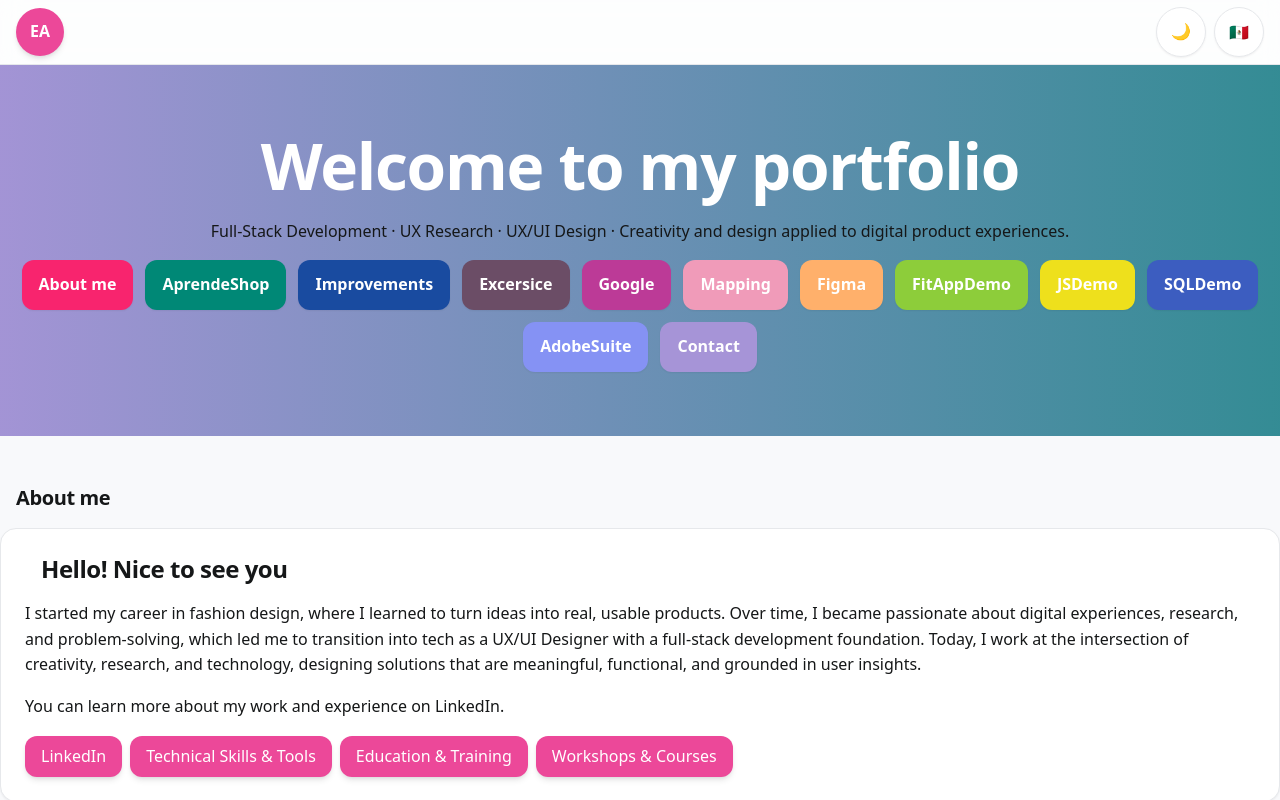
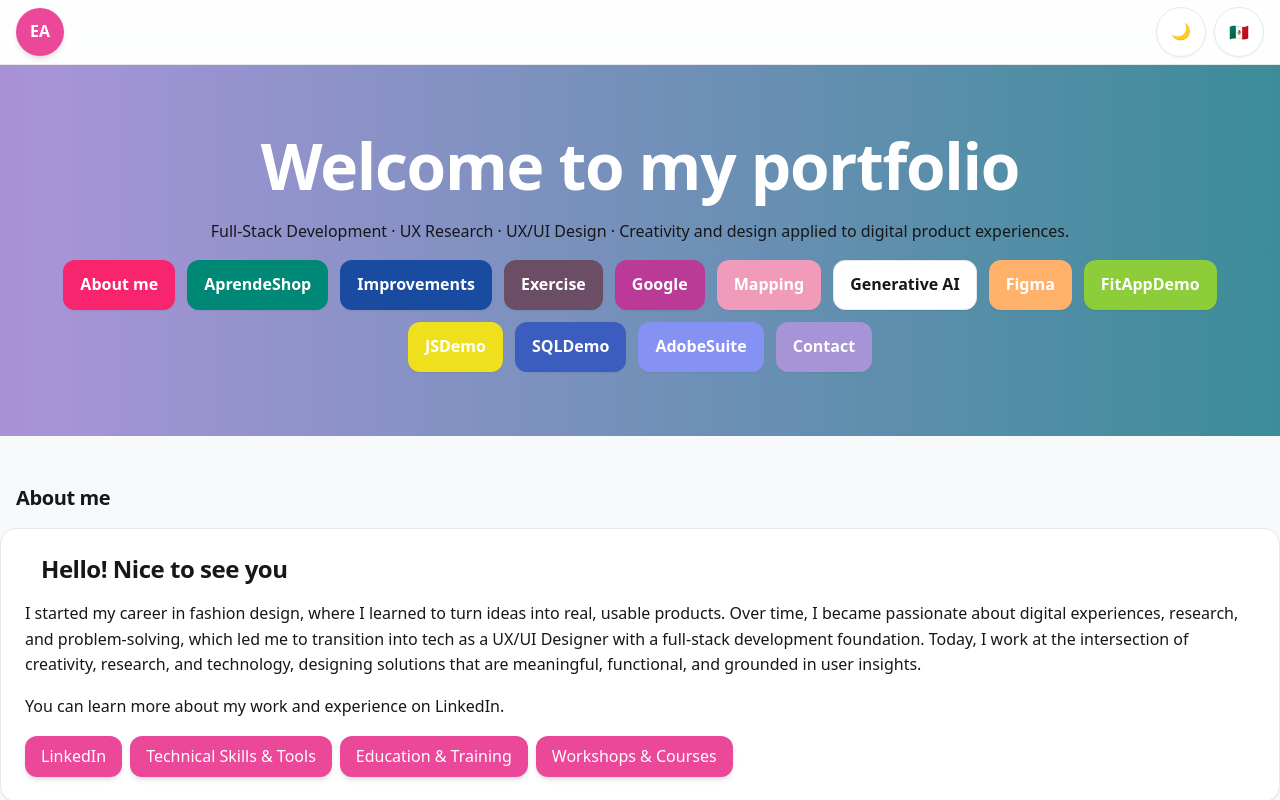
Before and after one commit to Erikaahide/FrontendPortfolio, a React (Vite) app: page / in a window 1280 px wide. Shown: the top 800 px of the page. Built offline with nearby package versions, Linux system fonts and the light colour scheme.

Commit message:
add ai generative

```diff
--- a/src/App.jsx
+++ b/src/App.jsx
@@ -15,6 +15,7 @@ import FitAppSection from "./components/ProjectSections/FitAppSection";
 import OdooSection from "./components/ProjectSections/OdooSection";
 import MappingSection from "./components/ProjectSections/MappingSection";
 import GoogleSection from "./components/ProjectSections/GoogleSection";
+import AISection from "./components/ProjectSections/AISection";
 import FigmaSection from "./components/ProjectSections/FigmaSection";
 import JSDemoSection from "./components/ProjectSections/JSDemoSection";
 import SQLSection from "./components/ProjectSections/SQLSection";
@@ -50,6 +51,7 @@ export default function App() {
               <OdooSection />
               <GoogleSection/>
               <MappingSection/>
+              <AISection/>
               <FigmaSection />
               <FitAppSection setActiveModal={setActiveModal} />
               <JSDemoSection />
--- a/src/components/HeroHome.jsx
+++ b/src/components/HeroHome.jsx
@@ -3,6 +3,28 @@ import { useTranslation } from "react-i18next";
 
 export default function HeroHome() {
   const { t } = useTranslation();
+  const [filter, setFilter] = React.useState("all");
+  const buttons = [
+    { id: "about", label: t("about_title"), href: "#about", className: "btn btn-primary", categories: ["info"] },
+    { id: "aprendeShop", label: "AprendeShop", href: "#aprendeShop", className: "btn btn-accent3", categories: ["frontend", "backend", "uxui"] },
+    { id: "improve", label: "Improvements", href: "#improve", className: "btn btn-accentB", categories: ["uxui"] },
+    { id: "odoo", label: "Exercise", href: "#odoo", className: "btn btn-accentO", categories: ["uxui"] },
+    { id: "google", label: "Google", href: "#google", className: "btn btn-accentG", categories: ["uxui"] },
+    { id: "mapping", label: "Mapping", href: "#mapping", className: "btn btn-accentM", categories: ["uxui"] },
+    { id: "ai", label: "Generative AI", href: "#ai", className: "btn btn-accentAI", categories: ["uxui"] },
+    { id: "figma", label: "Figma", href: "#figma", className: "btn btn-accent7", categories: ["uxui"] },
+    { id: "fitapp", label: "FitAppDemo", href: "#fitapp", className: "btn btn-accent2", categories: ["frontend", "uxui"] },
+    { id: "JS", label: "JSDemo", href: "#JS", className: "btn btn-accent5", categories: ["frontend"] },
+    { id: "SQL", label: "SQLDemo", href: "#SQL", className: "btn btn-accent6", categories: ["backend", "data"] },
+    { id: "adobe", label: "AdobeSuite", href: "#adobe", className: "btn btn-accent4", categories: ["uxui"] },
+    { id: "contact", label: t("contact_title"), href: "#contact", className: "btn btn-accent", categories: ["info"] }
+  ];
+
+  const filteredButtons = buttons.filter(btn => {
+    if (filter === "all") return true;
+    return btn.categories.includes(filter);
+  });
+
 
   return (
     <section id="home" className="hero dynamic-bg" style={{ padding: "4rem 0", color: "white", width: "100vw" }}>
@@ -10,20 +32,18 @@ export default function HeroHome() {
         <h1 className="hero-title">{t("hero_title")}</h1>
         <p className="hero-sub">{t("hero_sub")}</p>
         <div className="flex gap-3 justify-center flex-wrap mt-4">
-          <a href="#about" className="btn btn-primary">{t("about_title")}</a>
-          <a href="#aprendeShop" className="btn btn-accent3">AprendeShop</a>
-          <a href="#improve" className="btn btn-accentB">Improvements</a>
-          <a href="#odoo" className="btn btn-accentO">Excersice</a>
-          <a href="#google" className="btn btn-accentG">Google</a>
-          <a href="#mapping" className="btn btn-accentM">Mapping</a>
-          <a href="#figma" className="btn btn-accent7">Figma</a>
-          <a href="#fitapp" className="btn btn-accent2">FitAppDemo</a>
-          <a href="#JS" className="btn btn-accent5">JSDemo</a>
-          <a href="#SQL" className="btn btn-accent6">SQLDemo</a>
-          <a href="#adobe" className="btn btn-accent4">AdobeSuite</a>
-          <a href="#contact" className="btn btn-accent">{t("contact_title")}</a>
+          {filteredButtons.map(btn => (
+            <a key={btn.id} href={btn.href} className={btn.className}>
+              {btn.label}
+            </a>
+          ))}
         </div>
       </div>
+      {/* <button onClick={() => setFilter("all")} className="chip">All</button>
+      <button onClick={() => setFilter("frontend")} className="chip">Frontend</button>
+      <button onClick={() => setFilter("backend")} className="chip">Backend</button>
+      <button onClick={() => setFilter("uxui")} className="chip">UX/UI Design</button>
+      <button onClick={() => setFilter("data")} className="chip">Data</button> */}
     </section>
   );
 }
--- /dev/null
+++ b/src/components/ProjectSections/AISection.jsx
@@ -0,0 +1,78 @@
+import React from "react";
+import Section from "../Section";
+import { useTranslation } from "react-i18next";
+import {FileText,Users,Workflow,LayoutTemplate,MessagesSquare,} from "lucide-react";
+
+export default function AISection() {
+  const { t } = useTranslation();
+
+  return (
+    <Section id="ai" title="Generative AI">
+      <div className="stack">
+        <h3 className="text-xl font-bold mb-2">{t("AI_title")}</h3>
+        <p className="mb-4">{t("AI_description")}</p>
+        <p className="mb-4">{t("AI_handson")}</p>
+        <p className="mb-4">{t("AI_disclaimer")}</p>
+
+        <div style={{ display: "flex", gap: ".5rem", flexWrap: "wrap" }}>
+        <a
+            className="btn btn-accentAI"
+            href="https://drive.google.com/file/d/1mkCBwScfEBfSWxgN5d6fu6YWQnu-_-qd/view?usp=sharing"
+            target="_blank"
+            rel="noreferrer"
+            aria-label={t("ai_view_project")}
+            title={t("ai_view_project")}
+          >
+            <FileText size={18} />
+            {t("view_cs")}
+          </a>
+
+          <a
+            className="btn btn-accentAI"
+            href="https://uxpilot.ai/s/fcc10f5f422680d055337ab49f4717b1"
+            target="_blank"
+            rel="noreferrer"
+            aria-label={t("ai_open_uxpilot")}
+            title={t("ai_open_uxpilot")}
+          >
+            <Users size={18} /> UX Pilot
+          </a>
+
+          <a
+            className="btn btn-accentAI"
+            href="https://miro.com/app/board/uXjVGbyCMkg=/?share_link_id=532570109218"
+            target="_blank"
+            rel="noreferrer"
+            aria-label={t("ai_open_miro")}
+            title={t("ai_open_miro")}
+          >
+            <Workflow size={18} /> Miro
+          </a>
+
+          <a
+            className="btn btn-accentAI"
+            href="https://app.visily.ai/projects/aae4cf3e-8d2e-4264-827c-46e836caeafc/boards/2387096"
+            target="_blank"
+            rel="noreferrer"
+            aria-label={t("ai_open_visily")}
+            title={t("ai_open_visily")}
+          >
+            <LayoutTemplate size={18} /> Visily
+          </a>
+
+          <a
+            className="btn btn-accentAI"
+            href="https://creator.voiceflow.com/share/693e0a59f77ecd303cc335f9/development"
+            target="_blank"
+            rel="noreferrer"
+            aria-label={t("ai_open_voiceflow")}
+            title={t("ai_open_voiceflow")}
+          >
+            <MessagesSquare size={18} /> Voiceflow
+          </a>
+
+        </div>
+      </div>
+    </Section>
+  );
+}
--- a/src/locales/en.json
+++ b/src/locales/en.json
@@ -99,6 +99,11 @@
   "mapping_task_4": "User Journey Map",
   "mapping_task_5": "User Flow",
   "mapping_conclution": "Each section highlights a different layer of the experience from user actions and emotions, to frontstage interactions, backstage processes, and design opportunities. Understanding how users move through an experience and how to redesign a flow with clarity and intention. This structured supports better decisions, clearer navigation, and a more intuitive shopping experience overall.",
+  "AI_title": "Generative AI for UX: From Data to Decisions",
+   "AI_description": "Real research data and convert it into user personas, customer journey maps, features, prototypes, and refined designs. Each task is built on the last task, which means that the final checkout flow is not just a design it's a user-validated solution. Practical methods to transform design briefs and user stories into wireframes and interactive prototypes",
+   "AI_handson": "Hands-on skills to integrate generative AI into UX/UI workflows  using UXPilot to create personas, Miro to synthesize user feedback into journey maps, Visily, Figma and Uizard to turn user stories into interactive wireframes and prototypes, ChatGPT and Gemini to refine UX microcopy, synthesize insights, and iterate prompts. I also use Voiceflow to design and simulate conversational interfaces, focusing on empathy, user intent, and usability.",
+   "AI_disclaimer": "AI is used as an accelerator for synthesis and iteration — design decisions are driven by UX principles and user validation.",
+   "view_cs": "Case Study",
   "figma_description": "Wireframe, layout, mockup and prototype",
   "figma_text": "Find my latest UI mockups on Figma — they’re still a work in progress, but constantly evolving with new layouts and design explorations.",
   "portfolio_btn": "Portfolio",
--- a/src/locales/es.json
+++ b/src/locales/es.json
@@ -100,6 +100,11 @@
     "mapping_task_4": "Mapa del Recorrido del Usuario",
     "mapping_task_5": "Flujo de Usuario",
     "mapping_conclution": "Cada sección muestra una capa diferente de la experiencia: acciones y emociones del usuario, interacciones frontstage, procesos internos (backstage) y oportunidades de diseño. Entender cómo se mueve el usuario y cómo rediseñar el flujo con claridad e intención. Permite mejores decisiones, navegación más clara y una experiencia de compra más intuitiva.",
+   "AI_title": "IA Generativa para UX: De datos a decisiones",
+   "AI_description": "Trabajo con datos reales de investigación y los transformo en personas, mapas del recorrido del usuario, funcionalidades, prototipos y diseños refinados. Cada tarea se construye sobre la anterior, lo que permite que el flujo final de proceso de pago no sea solo un diseño visual, sino una solución validada con usuarios. Aplico métodos prácticos para convertir briefs de diseño e historias de usuario en wireframes y prototipos interactivos.",
+   "AI_handson": "Cuento con experiencia práctica integrando IA generativa en flujos de trabajo UX/UI: utilizo UXPilot para crear personas, Miro para sintetizar feedback de usuarios en mapas de experiencia del usuario, Visily, Figma y Uizard para transformar historias de usuario en wireframes y prototipos interactivos, ChatGPT y Gemini para refinar microtextos de UX, sintetizar insights e iterar prompts. También uso Voiceflow para diseñar y simular interfaces conversacionales, con foco en empatía, intención del usuario y usabilidad.",
+   "AI_disclaimer": "La IA se utiliza como un acelerador para la síntesis y la iteración; las decisiones de diseño se basan en principios de UX y validación con usuarios.",
+   "view_cs": "Caso de estudio",
     "figma_description": "Wireframe, layout, mockup y prototipado",
     "figma_text": "Encuentra mis últimos mockups UI en Figma — aún están en proceso, procuro evolución constante con nuevos layouts y exploración de diseño.",
     "portfolio_btn": "Portafolio",
--- a/src/styles/index.css
+++ b/src/styles/index.css
@@ -186,3 +186,8 @@ small, .muted { color: var(--muted); font-size: var(--font-size-sm); }
   position: absolute; width: 1px; height: 1px; padding: 0; margin: -1px;
   overflow: hidden; clip: rect(0,0,0,0); white-space: nowrap; border: 0;
 }
+
+/* .chip {
+  @apply mt-3 px-4 py-1 rounded-full text-sm font-medium bg-white/20 backdrop-blur-md
+         border border-white/30 text-white hover:bg-white/30 transition;
+} */
```
